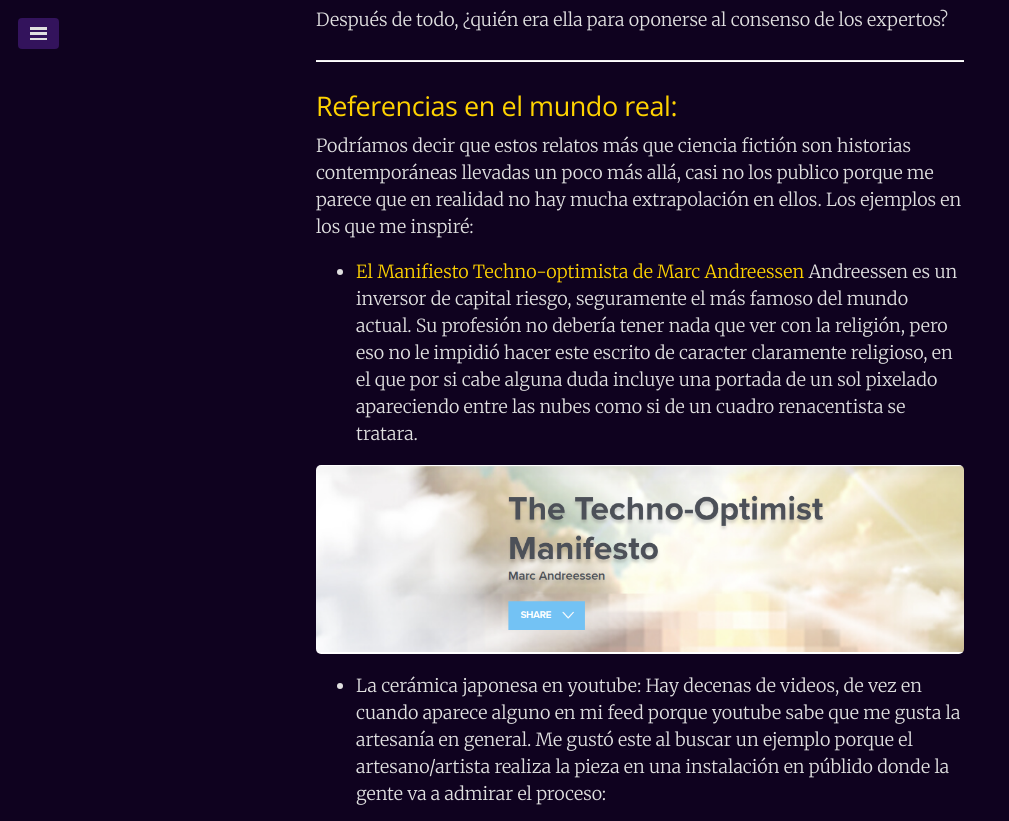
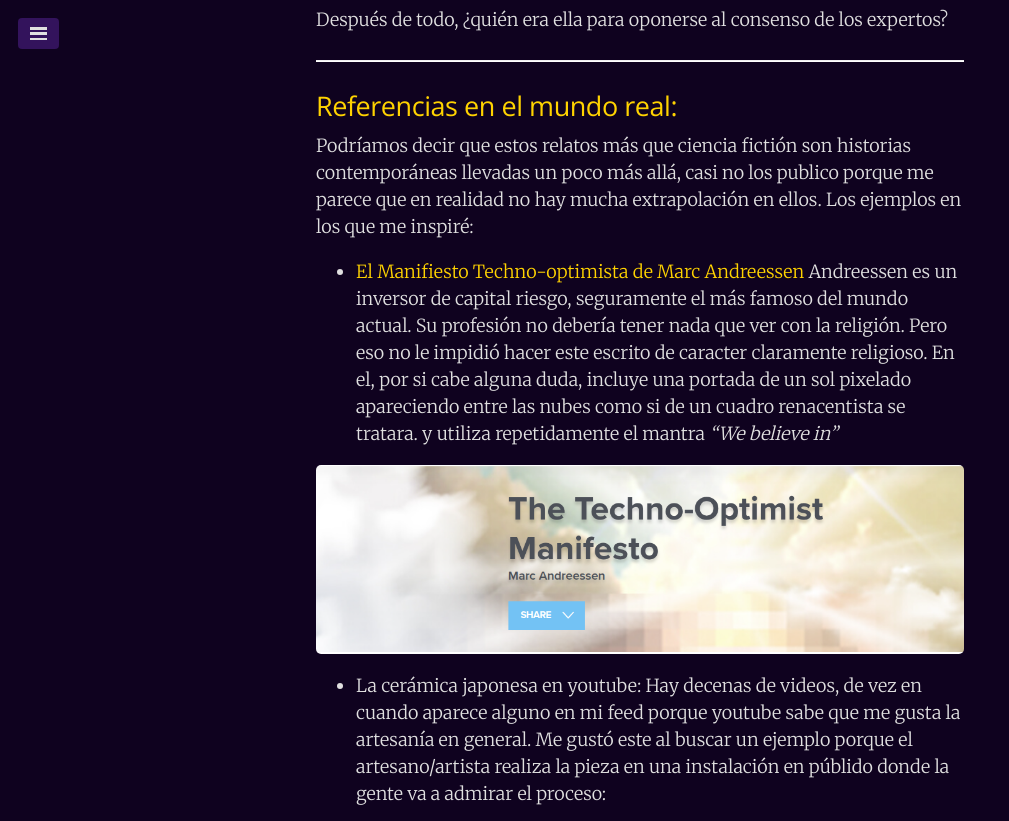
Before and after one commit to juanmirod/juanmirod.github.io, a Jekyll site: the page built from _fiction/2025-06-09-extrapolacion-II.markdown, in a window 1280 px wide and 900 px high, scrolled down 10597 px, cut to the strip 0-821 px from the top of the window. Shown: the whole strip, without its empty margins (0-1009 px from the left). Built offline with Jekyll 4.4.1, drawn with Linux system fonts in a browser that asks for light colours.

Commit message:
small fixes

```diff
--- a/_fiction/2025-06-09-extrapolacion-II.markdown
+++ b/_fiction/2025-06-09-extrapolacion-II.markdown
@@ -214,7 +214,7 @@
 Podríamos decir que estos relatos más que ciencia fictión son historias contemporáneas llevadas un poco más allá, casi no los publico porque me parece que en realidad no hay mucha extrapolación en ellos. Los ejemplos en los que me inspiré:
 
 - [El Manifiesto Techno-optimista de Marc Andreessen](https://a16z.com/the-techno-optimist-manifesto/)
-  Andreessen es un inversor de capital riesgo, seguramente el más famoso del mundo actual. Su profesión no debería tener nada que ver con la religión, pero eso no le impidió hacer este escrito de caracter claramente religioso, en el que por si cabe alguna duda incluye una portada de un sol pixelado apareciendo entre las nubes como si de un cuadro renacentista se tratara.
+  Andreessen es un inversor de capital riesgo, seguramente el más famoso del mundo actual. Su profesión no debería tener nada que ver con la religión. Pero eso no le impidió hacer este escrito de caracter claramente religioso. En el, por si cabe alguna duda, incluye una portada de un sol pixelado apareciendo entre las nubes como si de un cuadro renacentista se tratara. y utiliza repetidamente el mantra _"We believe in"_
 
 ![Cabecera del manifiesto tecno-optimista](/public/img/techno-optimis-manifesto-screenshot.png)
 
```
